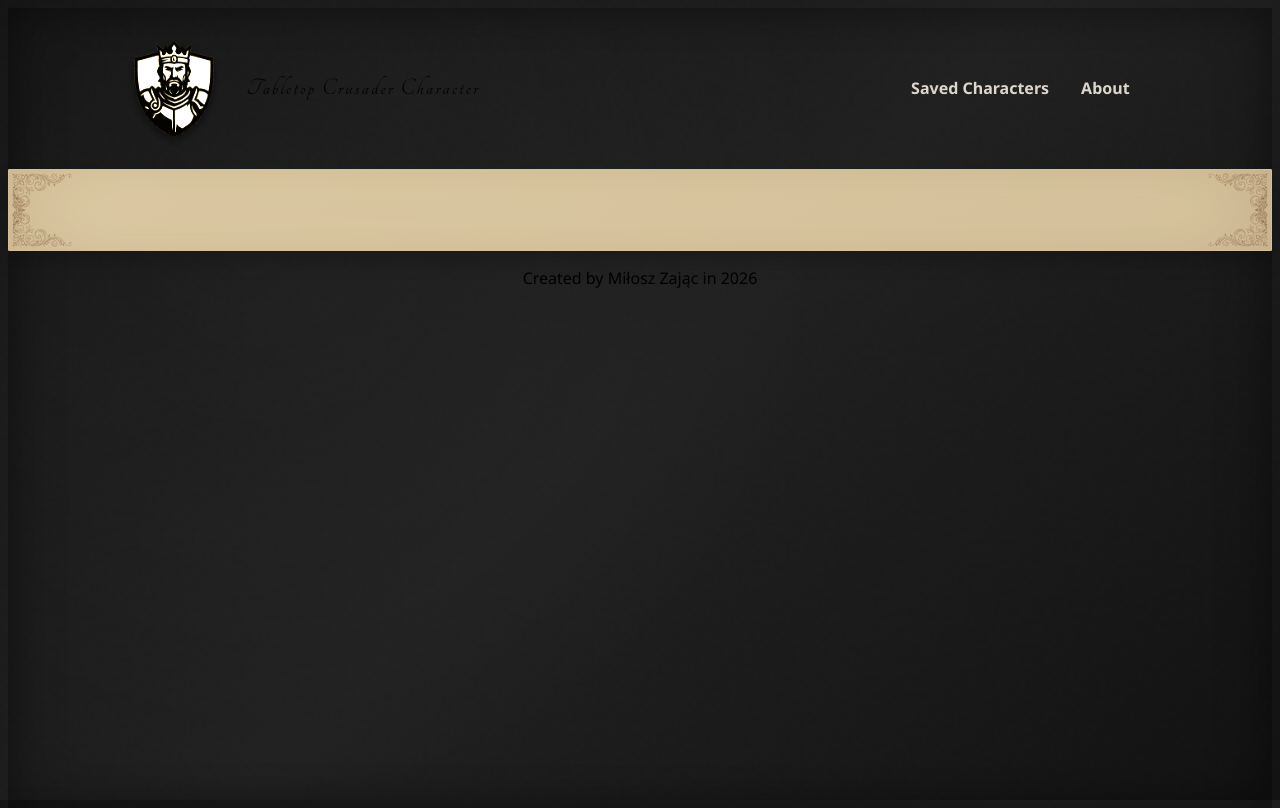
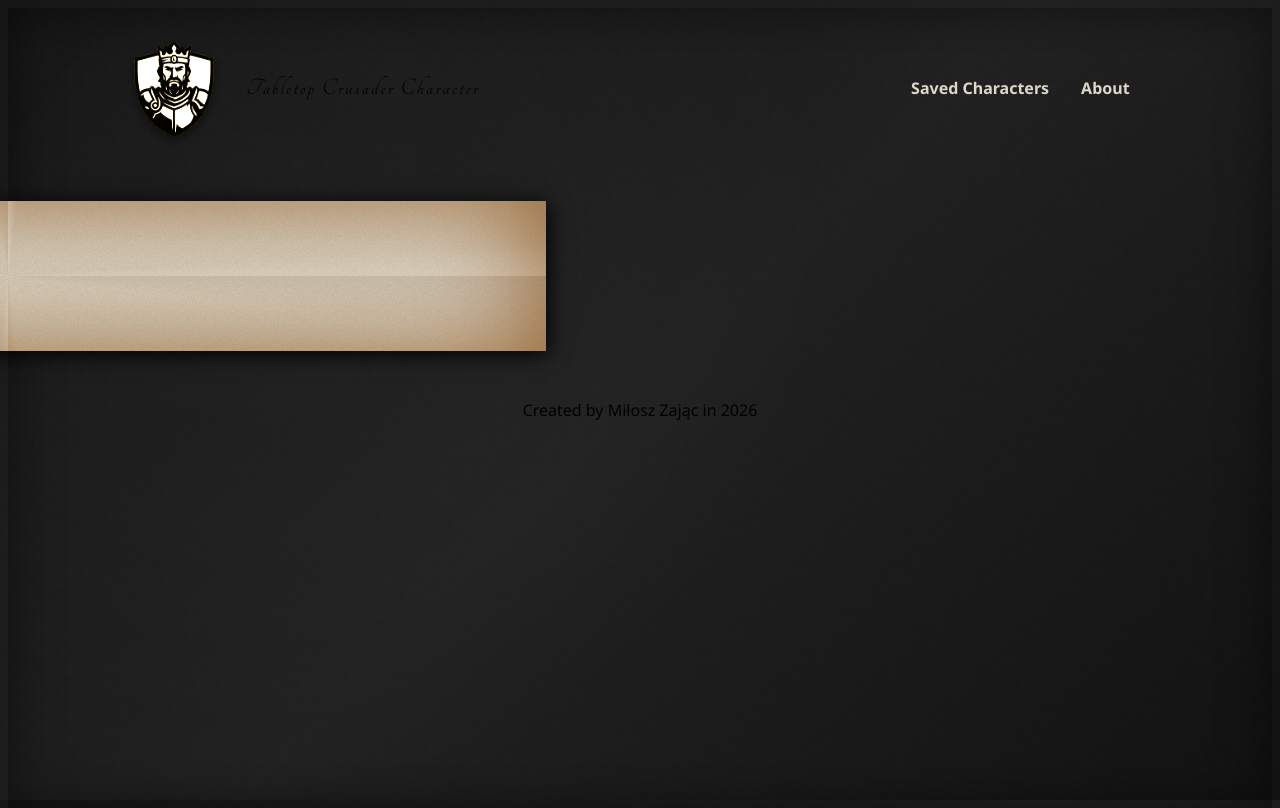
Before and after one commit to kaioraul/rpg_character_generator_pdxbased, a Next.js app: page / in a window 1280 px wide. Built offline with nearby package versions, Linux system fonts and the light colour scheme; a web font is replaced by a local one.

Commit message:
feat: rebase main page content from layout component to main page component

```diff
--- a/src/app/layout.tsx
+++ b/src/app/layout.tsx
@@ -1,8 +1,6 @@
 import MainHeader from "@/components/header/MainHeader";
 import MainFooter from "@/components/footer/MainFooter";
 import css from "./layout.module.css";
-import Parchment from "@/components/parchment/Parchment";
-import FiligreeCorners01 from "@/components/frames/FiligreeCorners01";
 
 export const metadata = {
   title: "Tabletop Crusader Character",
@@ -22,9 +20,7 @@ export default function RootLayout({
     <html lang="en" className={css.html}>
       <body className={css.body}>
         <MainHeader />
-        <FiligreeCorners01>
-          <Parchment>{children}</Parchment>
-        </FiligreeCorners01>
+        {children}
         <MainFooter />
       </body>
     </html>
--- a/src/app/page.tsx
+++ b/src/app/page.tsx
@@ -1,3 +1,12 @@
+import Parchment from "@/components/parchment/Parchment";
+import FiligreeCorners01 from "../components/frames/FiligreeCorners01";
+
 export default function Home() {
-  return <main></main>;
+  return (
+    <main>
+      <Parchment ParchmentVariant="02">
+        <FiligreeCorners01>Coming soon...</FiligreeCorners01>
+      </Parchment>
+    </main>
+  );
 }
```
